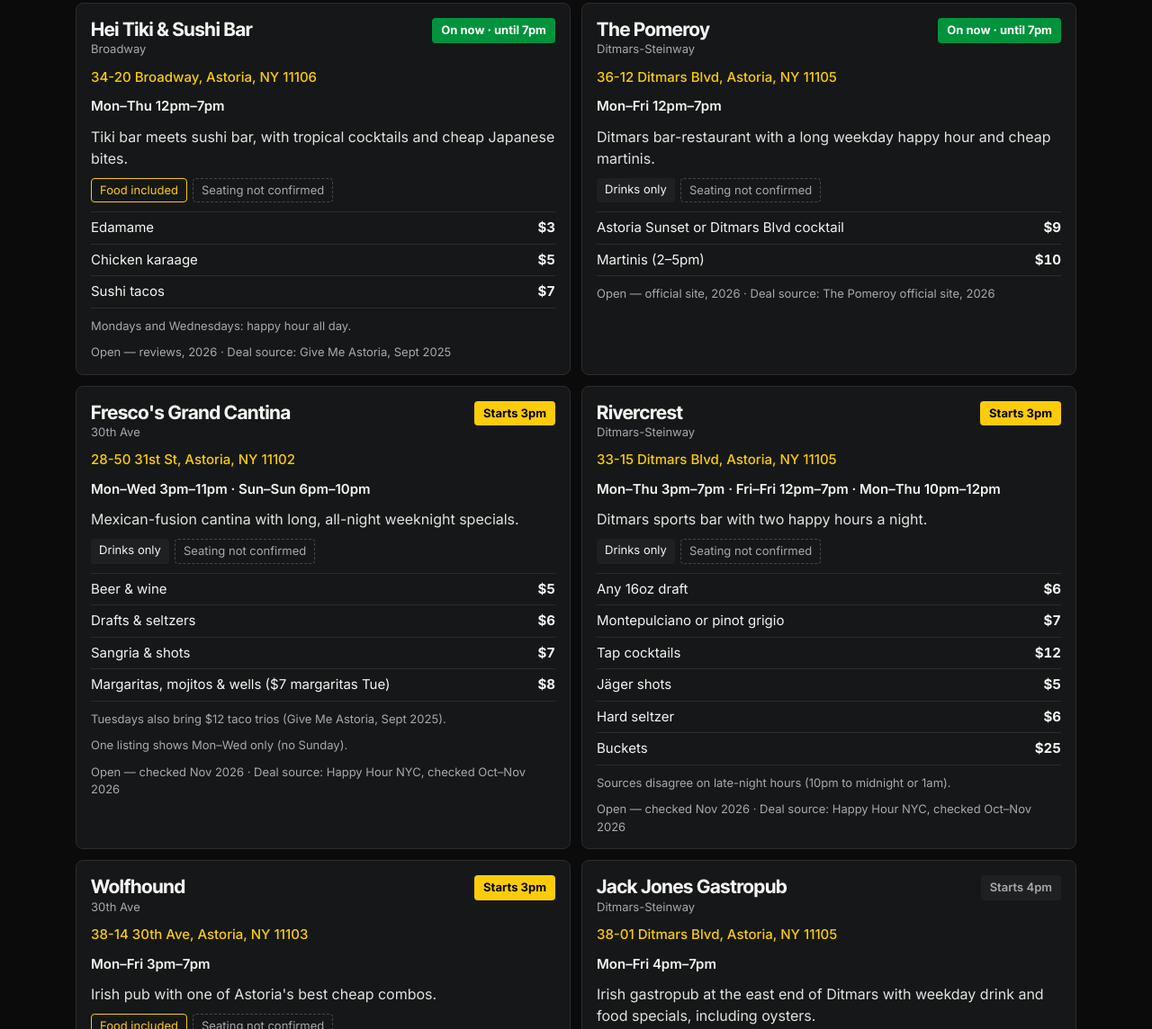
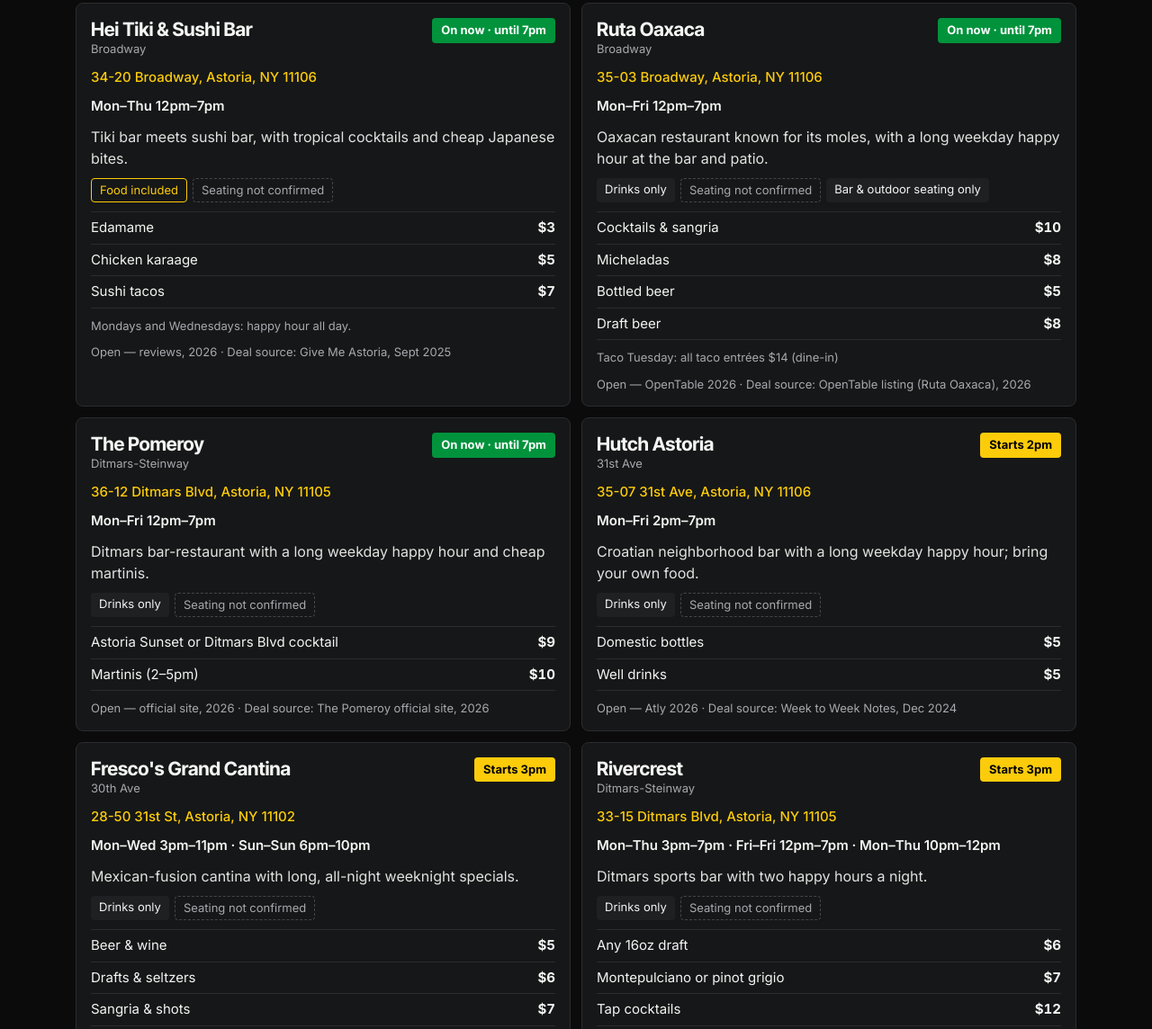
Before and after one commit to johngalang-coder/astoriahhs, a plain HTML site: page index.html in a window 1280 px wide. Shown: the part 493-1637 px from the top of the page at 90% size. Drawn offline with Linux system fonts and the light colour scheme.

Commit message:
Add Broadway/30th/31st Ave happy hours; remove Mojave; note recent closures
Co-Authored-By: Claude Opus 5.5 <noreply@anthropic.com>
Claude-Session: https://claude.ai/code/session_01WquBAgrYxn3s98MT3EyyFS

```diff
--- a/index.html
+++ b/index.html
@@ -114,15 +114,15 @@ header p.upd{font-size:13px;margin-top:6px;text-align:left;border:0;padding:0}
 </main>
 
 <footer><div class="in">
-  <p><b>Not listed (closed):</b> Sek'end Sun on Broadway (closed Dec 2024) The Highwater (now Hei Tiki &amp; Sushi Bar, which is listed), Lagano on Ditmars (closed 2024, now Spanglish NYC) and The Sparrow Tavern (closed late 2024, now Wylie's).</p>
+  <p><b>Not listed (closed):</b> Sek'end Sun on Broadway (closed Dec 2024); The Highwater (now Hei Tiki &amp; Sushi Bar, which is listed); Lagano on Ditmars (closed 2024, now Spanglish NYC); The Sparrow Tavern (closed late 2024, now Wylie's); Tootles &amp; French, The Thirsty Koala and Mojave on Ditmars (recently closed, Nov 2026).</p>
   <p><b>Check before you go.</b> Happy hours change often. Every listing shows where its details came from and when. "Seating not confirmed" means no source said whether the deal is bar-only — ask your bartender.</p>
-  <p>Sources: <a href="https://happy-hour.nyc/queens/astoria-happy-hour">Happy Hour NYC (checked Oct–Nov 2026)</a> · <a href="https://theinfatuation.com/new-york/guides/best-oyster-happy-hour-nyc-oyster-bar-nyc">The Infatuation, May 2026</a> · <a href="https://givemeastoria.com/2025/09/22/best-restaurant-deals-cheap-eats-in-the-neighborhood/">Give Me Astoria, Sept 2025</a> · <a href="https://www.thepomeroynyc.com/">The Pomeroy</a> · <a href="https://parlayastoria.com/happy-hour-astoria">Parlay Astoria</a> · <a href="https://www.opentable.ca/r/offcity-astoria">OpenTable (OffCity)</a> · <a href="https://www.atly.com/united-states/new-york/new-york/astoria/best-american-food-happy-hour">Atly</a> · <a href="https://www.timeout.com/newyork/bars/the-last-word">Time Out (The Last Word)</a> · <a href="https://givemeastoria.com/?p=71419">Give Me Astoria (cocktails)</a> · <a href="https://givemeastoria.com/2018/11/09/make-your-way-over-to-mojave/">Give Me Astoria (Mojave, 2018)</a> · <a href="https://www.airbnb.com/things-to-do/places/265619">Tufino listing</a></p>
+  <p>Sources: <a href="https://happy-hour.nyc/queens/astoria-happy-hour">Happy Hour NYC (checked Oct–Nov 2026)</a> · <a href="https://theinfatuation.com/new-york/guides/best-oyster-happy-hour-nyc-oyster-bar-nyc">The Infatuation, May 2026</a> · <a href="https://givemeastoria.com/2025/09/22/best-restaurant-deals-cheap-eats-in-the-neighborhood/">Give Me Astoria, Sept 2025</a> · <a href="https://www.thepomeroynyc.com/">The Pomeroy</a> · <a href="https://parlayastoria.com/happy-hour-astoria">Parlay Astoria</a> · <a href="https://www.opentable.ca/r/offcity-astoria">OpenTable (OffCity)</a> · <a href="https://www.atly.com/united-states/new-york/new-york/astoria/best-american-food-happy-hour">Atly</a> · <a href="https://www.timeout.com/newyork/bars/the-last-word">Time Out (The Last Word)</a> · <a href="https://givemeastoria.com/?p=71419">Give Me Astoria (cocktails)</a> · <a href="https://www.airbnb.com/things-to-do/places/265619">Tufino listing</a> · <a href="https://www.opentable.com/r/ruta-oaxaca-astoria-queens">OpenTable (Ruta Oaxaca)</a> · <a href="https://www.atly.com/location/Sanfords">Atly (Sanfords)</a> · <a href="https://givemeastoria.com/2022/09/12/8-best-dive-bars-in-astoria-and-long-island-city-watering-holes-that-welcome-all/">Give Me Astoria dive bars (2022)</a> · <a href="https://weektoweeknotes.substack.com/p/pint-and-pen-and-paper-week-128-vol">Week to Week Notes (Hutch)</a></p>
 </div></footer>
 
 <script>
 {
 const ALL=[0,1,2,3,4,5,6],WK=[1,2,3,4,5],MT=[1,2,3,4],FS=[5,6,0];
-const S={atly:"Atly, May 2026",tos:"Time Out New York",abnb:"Restaurant's own listing (Airbnb local guides)",gma18:"Give Me Astoria, 2018",gmac:"Give Me Astoria cocktail guide",hhn:"Happy Hour NYC, checked Oct–Nov 2026",inf:"The Infatuation, May 2026",gma:"Give Me Astoria, Sept 2025",pom:"The Pomeroy official site, 2026",par:"Parlay Astoria official site, 2026",otb:"OpenTable listing, 2026"};
+const S={otr:"OpenTable listing (Ruta Oaxaca), 2026",san:"Atly + diner reports, 2025–26",gmad:"Give Me Astoria dive bar guide, Sept 2022",hut:"Week to Week Notes, Dec 2024",atly:"Atly, May 2026",tos:"Time Out New York",abnb:"Restaurant's own listing (Airbnb local guides)",gma18:"Give Me Astoria, 2018",gmac:"Give Me Astoria cocktail guide",hhn:"Happy Hour NYC, checked Oct–Nov 2026",inf:"The Infatuation, May 2026",gma:"Give Me Astoria, Sept 2025",pom:"The Pomeroy official site, 2026",par:"Parlay Astoria official site, 2026",otb:"OpenTable listing, 2026"};
 // seat: bar = bar-only / the venue is a bar; all = bar & tables; ? = not confirmed
 const V=[
 {n:"Mar's",h:"34th Ave",a:"34-21 34th Ave, Astoria, NY 11106",g:[40.7563,-73.9238],t:[[ALL,16.5,19]],d:"Art-deco seafood bar with one of Queens' best oyster happy hours.",food:1,seat:"?",p:[["Half-dozen oysters","$15"],["Dozen oysters","$30"],["Three cocktail shrimp","$18"],["Mignonette martini (with an oyster)","$15"],["Select cocktails","$13"],["Tap wines","$12"],["Wine carafes","$35–$70"]],s:"inf",x:"Older listings show weekday-only or Wed–Sun hours; the newest guide says daily 4:30–7pm.",ok:"Open — The Infatuation, May 2026"},
@@ -138,12 +138,16 @@ const V=[
 {n:"OffCity",h:"Broadway",a:"32-11 Broadway, Astoria, NY 11106",g:[40.7617,-73.9240],t:[[[0,1,2,3,4],16,19]],d:"Cocktail bar with a hidden neon garden out back and Thursday jazz nights.",food:1,seat:"?",sn:"Back garden",p:[["Aperol spritz, cosmo, espresso martini, Manhattan","$12"],["French 75, margarita, Moscow mule","$10"],["House beer","$6"],["Wines & prosecco","$10"],["Tapas (hummus, tacos, lollipop potatoes)","$11–$14"],["Burger + draft","$20"]],s:"otb",x:"Mondays: happy hour all day.",ok:"Open — OpenTable, 2026"},
 {n:"Hei Tiki & Sushi Bar",h:"Broadway",a:"34-20 Broadway, Astoria, NY 11106",g:[40.7614,-73.9210],t:[[MT,12,19]],d:"Tiki bar meets sushi bar, with tropical cocktails and cheap Japanese bites.",food:1,seat:"?",p:[["Edamame","$3"],["Chicken karaage","$5"],["Sushi tacos","$7"]],s:"gma",x:"Mondays and Wednesdays: happy hour all day.",ok:"Open — reviews, 2026"},
 {n:"Oliver's",h:"Broadway",a:"37-19 Broadway, Astoria, NY 11103",g:[40.7596,-73.9175],t:[[WK,16,19],[ALL,22,24]],d:"Craft-beer bar and grill with a $10 bites menu twice a night.",food:1,seat:"?",p:[["Bites (wings, pretzel sticks, empanadas, mozz sticks, truffle fries)","$10"]],s:"gma",x:"Late-night menu runs 10pm to close.",ok:"Open — checked Nov 2026"},
-{n:"Wolfhound",h:"30th Ave",a:"38-14 30th Ave, Astoria, NY 11103",g:[40.7637,-73.9146],t:[[WK,15,19]],d:"Irish pub with one of Astoria's best cheap combos.",food:1,seat:"?",p:[["Double cheeseburger + draft beer","$11"]],s:"gma",ok:"Open — Give Me Astoria, Sept 2025"},
+{n:"Wolfhound",h:"30th Ave",a:"38-14 30th Ave, Astoria, NY 11103",g:[40.7637,-73.9146],t:[[WK,15,19]],d:"Irish pub with one of Astoria's best cheap combos.",food:1,seat:"?",p:[["Double cheeseburger + draft beer","$11"]],s:"gma",ok:"Open — Atly, May 2026"},
 {n:"Jack Jones Gastropub",h:"Ditmars-Steinway",a:"38-01 Ditmars Blvd, Astoria, NY 11105",g:[40.7733,-73.9064],t:[[WK,16,19]],d:"Irish gastropub at the east end of Ditmars with weekday drink and food specials, including oysters.",food:1,seat:"?",p:[["Unlimited select drinks (1 hour)","$20"],["Oysters","Happy hour price"],["Beer","Discounted"]],x:"Times from the pub's posted hours listing (4–7pm weekdays); confirm the oyster price on arrival.",s:"atly",ok:"Open — Atly reviews May 2026"},
 {n:"Spanglish NYC",h:"Ditmars-Steinway",a:"36-03 Ditmars Blvd, Astoria, NY 11105",g:[40.7741,-73.9082],t:[[WK,16,19]],d:"Mexican spot (in the old Lagano space) with weekday drink and appetizer specials and a Taco Tuesday deal.",food:1,seat:"?",p:[["Happy hour drinks & appetizers","Discounted"],["Taco Tuesday: 3 tacos + margarita (until 8pm)","$16"]],s:"atly",ok:"Open — Atly reviews 2026"},
 {n:"Tufino Pizzeria",h:"Ditmars-Steinway",a:"36-08 Ditmars Blvd, Astoria, NY 11105",g:[40.7739,-73.9078],t:[[WK,17,19]],d:"Neapolitan wood-fired pizzeria (with a full vegan menu) and cheap weekday drinks.",food:0,seat:"?",p:[["Bottled beer","$4"],["House wine","$4"],["Sangria","$4"]],fn:"Mon–Tue: order 2 pizzas, 50% off a bottle of wine · Wed: 50% off all wine bottles",s:"abnb",ok:"Open — Toast ordering & listings 2026"},
 {n:"The Last Word",h:"Ditmars-Steinway",a:"31-30 Ditmars Blvd, Astoria, NY 11105",g:[40.7754,-73.9099],t:[[[2,4],18,20]],d:"Speakeasy-style cocktail bar behind a fake hardware store, with oysters and live jazz.",food:1,seat:"?",p:[["Happy hour cocktails","$10"],["Margarita Madness (Tue & Thu)","Specials"],["Oysters","Happy hour price"]],x:"Shown is Margarita Madness (Tue & Thu 6–8pm). Listings also mention happy hour on other days (Wed, Sat–Sun) with times not confirmed.",s:"gmac",ok:"Open — listings 2026"},
-{n:"Mojave",h:"Ditmars-Steinway",a:"22-36 31st St, Astoria, NY 11105",g:[40.7754,-73.9119],t:[[ALL,16,19]],d:"Southwestern-Mexican spot off Ditmars with a big back patio and cheap margaritas.",food:0,seat:"?",p:[["Margaritas","$5"],["Sangria","$5"],["House wine","$5"],["Sangritas","$6"],["Draft beer","$4"]],x:"Prices are from 2018 and are probably higher now; source says happy hour runs 'nearly every day'.",s:"gma18",ok:"Open — OpenTable listing 2026"},
+{n:"Ruta Oaxaca",h:"Broadway",a:"35-03 Broadway, Astoria, NY 11106",g:[40.7586,-73.9207],t:[[WK,12,19]],d:"Oaxacan restaurant known for its moles, with a long weekday happy hour at the bar and patio.",food:0,seat:"?",sn:"Bar & outdoor seating only",p:[["Cocktails & sangria","$10"],["Micheladas","$8"],["Bottled beer","$5"],["Draft beer","$8"]],fn:"Taco Tuesday: all taco entrées $14 (dine-in)",s:"otr",ok:"Open — OpenTable 2026"},
+{n:"Sanfords",h:"Broadway",a:"30-13 Broadway, Astoria, NY 11106",g:[40.7616,-73.9255],t:[[WK,16,18]],d:"Astoria landmark since 1922 — now a whiskey-focused comfort-food spot with $1 oysters at happy hour.",food:1,seat:"?",p:[["Oysters","$1"],["Beers","$5"],["Wines & whiskeys","$7"]],x:"Drink prices come from a 2025 diner report; oyster deal confirmed by Atly 2026.",s:"san",ok:"Open — posts 2026"},
+{n:"Judy & Punch",h:"30th Ave",a:"34-08 30th Ave, Astoria, NY 11103",g:[40.7649,-73.9180],t:[[WK,16,19],[[6,0],14,19]],d:"Casual craft-beer bar with a garage-door front, backyard patio and free popcorn.",food:0,seat:"?",p:[["Well drinks","$5"],["Wine","$5"],["16oz draft beers","$5"]],x:"Weekend hours (2–7pm) are from a 2022 guide; Atly 2026 confirms $5 well drinks and drafts.",s:"gmad",ok:"Open — Atly 2026"},
+{n:"Dominie's Astoria",h:"30th Ave",a:"34-07 30th Ave, Astoria, NY 11103",g:[40.7652,-73.9179],t:[[ALL,16,19],[[2,3,4],0,2]],d:"Arty dive with live music and good pizza — plus a rare late-night happy hour.",food:0,seat:"?",p:[["Well drinks & craft beers","$5"],["Shot + beer","$8"],["Sangria, margaritas, rum punch","$6"]],x:"Late-night happy hour runs Mon–Wed midnight–2am. Prices from a 2022 guide.",s:"gmad",ok:"Open — listings 2026"},
+{n:"Hutch Astoria",h:"31st Ave",a:"35-07 31st Ave, Astoria, NY 11106",g:[40.7612,-73.9157],t:[[WK,14,19]],d:"Croatian neighborhood bar with a long weekday happy hour; bring your own food.",food:0,seat:"?",p:[["Domestic bottles","$5"],["Well drinks","$5"]],s:"hut",ok:"Open — Atly 2026"},
 {n:"The Pomeroy",h:"Ditmars-Steinway",a:"36-12 Ditmars Blvd, Astoria, NY 11105",g:[40.7745,-73.9080],t:[[WK,12,19]],d:"Ditmars bar-restaurant with a long weekday happy hour and cheap martinis.",food:0,seat:"?",p:[["Astoria Sunset or Ditmars Blvd cocktail","$9"],["Martinis (2–5pm)","$10"]],s:"pom",ok:"Open — official site, 2026"},
 {n:"Parlay Astoria",h:"30th Ave",a:"36-08 30th Ave, Astoria, NY 11103",g:[40.7642,-73.9157],t:[[WK,17,21]],d:"Sports bar and lounge open late, with wings, tacos and burger deals.",food:1,seat:"?",p:[["Wings (Mondays 5–11pm)","$1"],["Tacos","$2"],["Beers","$5"],["Margaritas","$7"],["Burger + beer","$10"]],s:"par",ok:"Open — official site, 2026"},
 {n:"Bohemian Hall & Beer Garden",h:"Ditmars-Steinway",a:"29-19 24th Ave, Astoria, NY 11102",g:[40.7728,-73.9064],t:[[[2,3,4],17,19],[[5],15,19]],d:"NYC's oldest beer garden (since 1910) — a sprawling outdoor yard of Czech beers.",food:0,seat:"all",sn:"Huge outdoor beer garden",p:[["Happy hour prices","Not published"],["SingleCut ale + house shot (all night)","$10"],["Half-litre mug (regular price)","$9"]],s:"hhn",x:"Closed Mondays. Parties of 6+ get 20% added automatically.",ok:"Open — 2026"}
```
